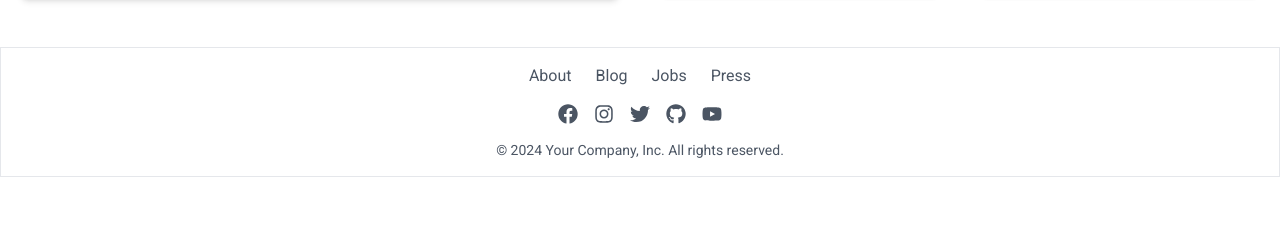
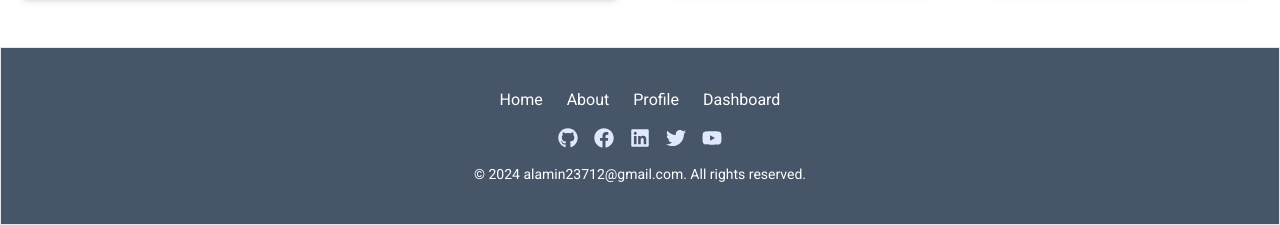
Before and after one commit to alamin-cse44/house-renting-client, a Next.js app: page / in a window 1280 px wide. Shown: the part 2937-3162 px from the top of the page. Before the commit the page ends 3114 px from the top, so only its background shows below. Built offline with nearby package versions, Linux system fonts and the light colour scheme; no server answers.

Commit message:
Refactor: footer

```diff
--- a/src/components/shared/Footer.tsx
+++ b/src/components/shared/Footer.tsx
@@ -1,23 +1,48 @@
-import Link from 'next/link';
-import { FaFacebook, FaInstagram, FaTwitter, FaGithub, FaYoutube } from 'react-icons/fa';
+import Link from "next/link";
+import {
+  FaFacebook,
+  FaTwitter,
+  FaGithub,
+  FaYoutube,
+  FaLinkedin,
+} from "react-icons/fa";
 
 const Footer = () => {
   return (
-    <footer className="flex flex-col items-center justify-center p-4 text-gray-600 border ">
-      <nav className="flex space-x-6">
+    <footer className="flex flex-col items-center justify-center p-10 text-gray-600 border bg-slate-600">
+      <nav className="flex space-x-6 text-white">
+        <Link href="/">Home</Link>
         <Link href="/about">About</Link>
-        <Link href="/blog">Blog</Link>
-        <Link href="/jobs">Jobs</Link>
-        <Link href="/press">Press</Link>
+        <Link href="/profile">Profile</Link>
+        <Link href="/profile">Dashboard</Link>
       </nav>
-      <div className="flex space-x-4 my-4">
-        <Link href="https://facebook.com" target="_blank"><FaFacebook size={20} /></Link>
-        <Link href="https://instagram.com" target="_blank"><FaInstagram size={20} /></Link>
-        <Link href="https://twitter.com" target="_blank"><FaTwitter size={20} /></Link>
-        <Link href="https://github.com" target="_blank"><FaGithub size={20} /></Link>
-        <Link href="https://youtube.com" target="_blank"><FaYoutube size={20} /></Link>
+      <div className="flex space-x-4 my-4 text-indigo-100">
+        <Link href="https://github.com/alamin-cse44" target="_blank">
+          <FaGithub size={20} />
+        </Link>
+        <Link
+          href="https://www.facebook.com/rehan.mohammed.al.amin/"
+          target="_blank"
+        >
+          <FaFacebook size={20} />
+        </Link>
+        <Link
+          href="https://www.linkedin.com/in/al-amin-1b4587216/"
+          target="_blank"
+        >
+          <FaLinkedin size={20} />
+        </Link>
+        <Link href="https://twitter.com" target="_blank">
+          <FaTwitter size={20} />
+        </Link>
+
+        <Link href="https://youtube.com" target="_blank">
+          <FaYoutube size={20} />
+        </Link>
       </div>
-      <p className="text-sm">&copy; 2024 Your Company, Inc. All rights reserved.</p>
+      <p className="text-sm text-white">
+        &copy; 2024 alamin23712@gmail.com. All rights reserved.
+      </p>
     </footer>
   );
 };
```
Also changed, not shown: src/app/(WithCommonLayout)/home/ContactSection.tsx (+4 -4 lines).
